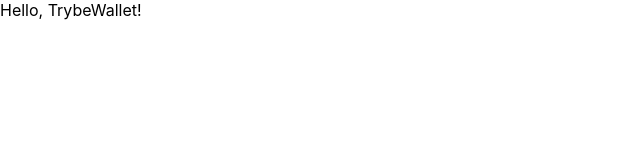
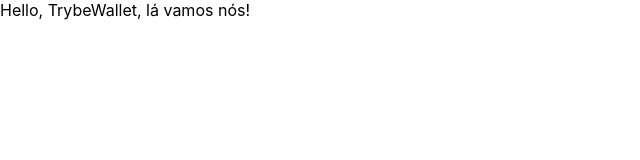
Before and after one commit to brunoro7/trybeWallet, a React (Create React App) app: page / in a window 1280 px wide. Shown: the top 160 px of the page, without its empty margins (0-640 px from the left). Built offline with nearby package versions, Linux system fonts and the light colour scheme.

Commit message:
Iniciando o Projeto TrybeWallet! :rocket:

```diff
--- a/src/App.js
+++ b/src/App.js
@@ -1,7 +1,7 @@
 import React from 'react';
 
 function App() {
-  return <div>Hello, TrybeWallet!</div>;
+  return <div>Hello, TrybeWallet, lá vamos nós!</div>;
 }
 
 export default App;
```
